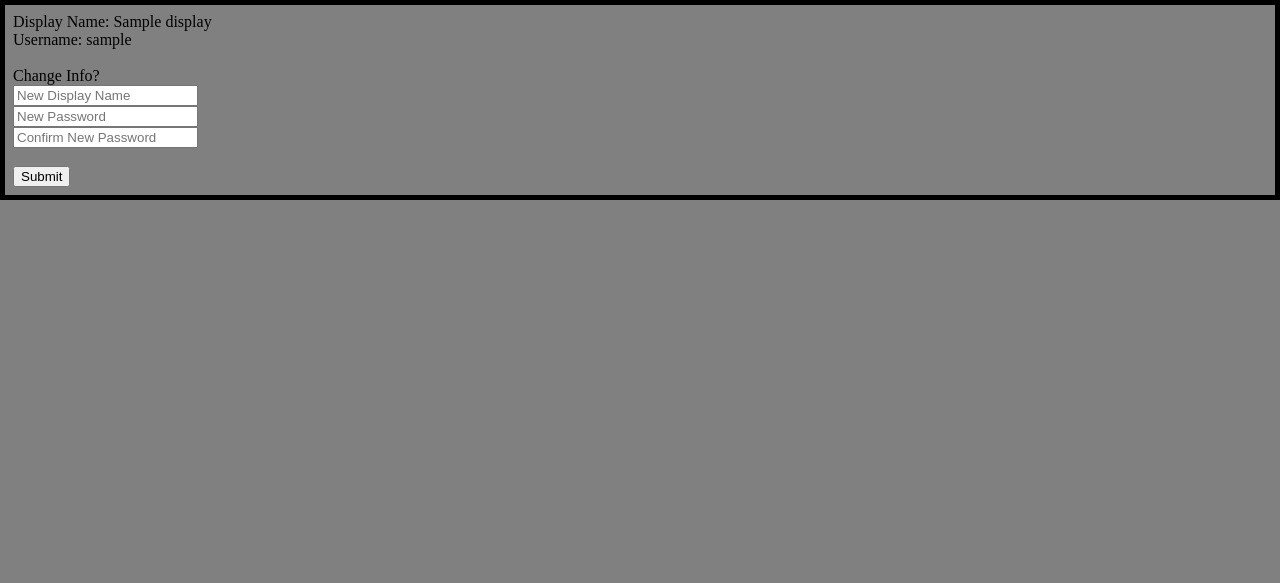
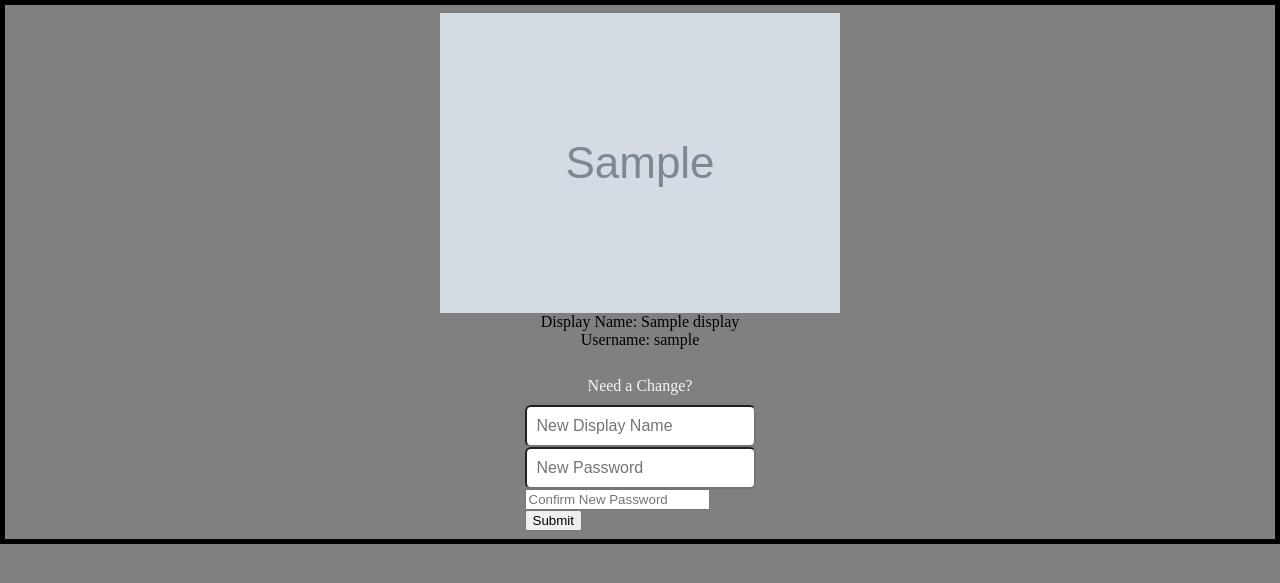
Before and after one commit to peytonk25/CSE312-Project, a Flask app: template templates/profile.html in a window 1280 px wide. Shown: the top 583 px of the page. Run offline with Flask 3, Linux system fonts and the light colour scheme; the template is opened without the code that fills it: most values are stand-ins (such as "Sample title", 1, 10 or a date in 2020); grey boxes marked "Sample" are stand-in pictures.

Commit message:
Update profile.html
w/ new css

```diff
--- a/templates/profile.html
+++ b/templates/profile.html
@@ -8,21 +8,22 @@
 
 <script type="text/javascript" src="../static/javascript/loginScript.js"></script>
 
+<div class="formHolder">
+<img src="{{avatar}}" alt="your current avatar"/>
 <div>Display Name: {{display}}</div>
 <div>Username: {{username}}</div>
 <br />
-<div>Change Info?</div>
+<div style="color:whitesmoke; padding: 10px; font-size: 1rem;">Need a Change?</div>
 <form >
-<input type="text" id="display" placeholder="New Display Name"/>
+<input type="text" id="display" class="input_box" placeholder="New Display Name"/>
 <br />
-<input type="password" id="password" placeholder="New Password"/>
+<input type="password" id="password" class="input_box" placeholder="New Password"/>
 <br />
-<input type="password" id="c_pass" placeholder="Confirm New Password"/>
-<br />
+<input type="password" class="confirm_pass" placeholder="Confirm New Password"/>
 <div>{{ error }}</div>
-<br />
-<input type="submit" onclick="edit()"/>
+<input type="submit" class="submit" onclick="edit()"/>
 </form>
+</div>
 
 
 </html>
```
